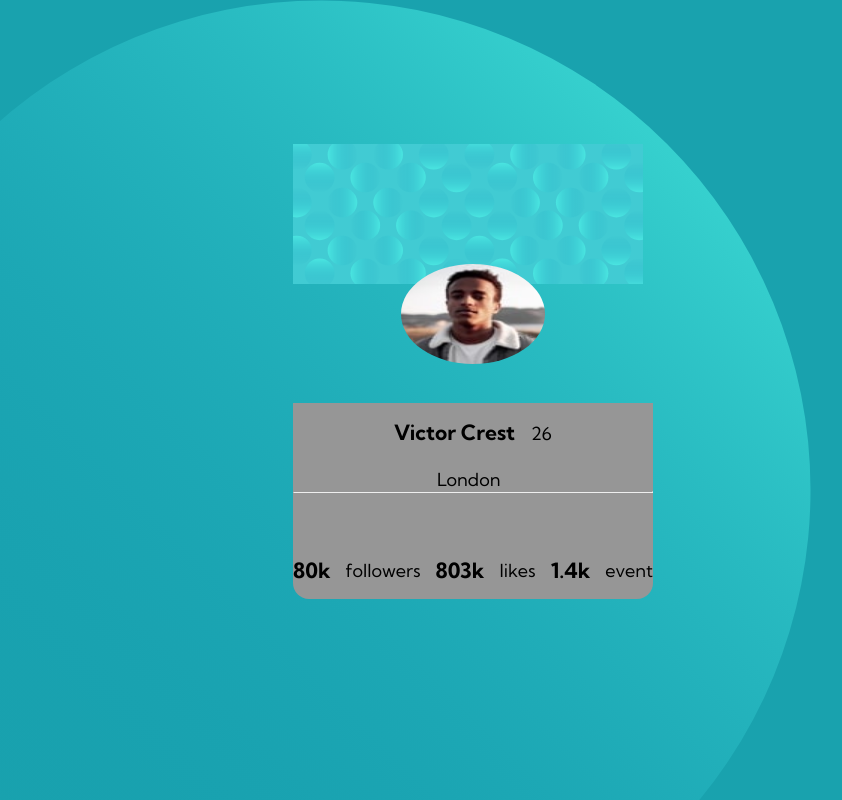
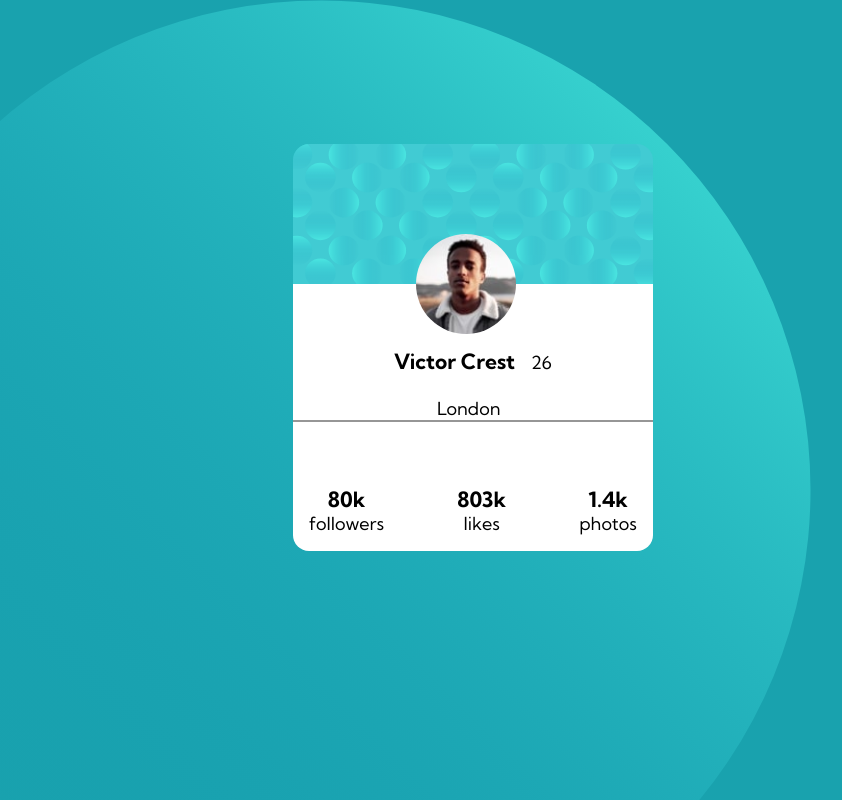
Before and after one commit to EniolaCodes/Profile-Card, a plain HTML site: page index.html in a window 1280 px wide. Shown: the whole page, without its empty margins (167-1009 px from the left). Drawn offline with Linux system fonts and the light colour scheme.

Commit message:
completed project

```diff
--- a/index.html
+++ b/index.html
@@ -1,21 +1,30 @@
 <!DOCTYPE html>
 <html lang="en">
   <head>
-  <meta charset="UTF-8">
-  <meta name="viewport" content="width=device-width, initial-scale=1.0"> <!-- displays site properly based on user's device -->
-  <link rel="icon" type="image/png" sizes="32x32" href="./images/favicon-32x32.png">
-  <link rel="preconnect" href="https://fonts.googleapis.com">
-  <link rel="preconnect" href="https://fonts.gstatic.com" crossorigin>
-  <link href="https://fonts.googleapis.com/css2?family=Kumbh+Sans:wght@400;700&display=swap" rel="stylesheet">
-  <link rel="stylesheet" href="style.css">
+    <meta charset="UTF-8" />
+    <meta name="viewport" content="width=device-width, initial-scale=1.0" />
+    <!-- displays site properly based on user's device -->
+    <link
+      rel="icon"
+      type="image/png"
+      sizes="32x32"
+      href="./images/favicon-32x32.png"
+    />
+    <link rel="preconnect" href="https://fonts.googleapis.com" />
+    <link rel="preconnect" href="https://fonts.gstatic.com" crossorigin />
+    <link
+      href="https://fonts.googleapis.com/css2?family=Kumbh+Sans:wght@400;700&display=swap"
+      rel="stylesheet"
+    />
+    <link rel="stylesheet" href="style.css" />
     <title>Frontend Mentor | Profile card component</title>
   </head>
   <body>
     <div class="container">
       <div class="card">
-      <img src="./images/bg-pattern-card.svg" class="card-svg">
+        <img src="./images/bg-pattern-card.svg" class="card-svg" />
         <div class="image-wrapper">
-        <img src="./images/image-victor.jpg" class="image">
+          <img src="./images/image-victor.jpg" class="image" />
         </div>
         <!-- <img src="./images/bg-pattern-bottom.svg" class="bottom-svg"> -->
       </div>
@@ -24,22 +33,22 @@
           <h3 class="name">Victor Crest</h3>
           <span class="age">26</span>
         </div>
-      <br>
+        <br />
         <span class="city">London</span>
-      <hr>
+        <hr />
         <div class="data">
-      <!-- <h3 class="number">80k</h3>
+          <div class="media">
+            <h3 class="number">80k</h3>
             <span class="event">followers</span>
+          </div>
+          <div class="media">
             <h3 class="number">803k</h3>
             <span class="event">likes</span>
+          </div>
+          <div class="media">
             <h3 class="number">1.4k</h3>
-      <span class="event">photos</span> -->
-      <h3>80k</h3>
-      <span>followers</span>
-      <h3>803k</h3>
-      <span>likes</span>
-      <h3>1.4k</h3>
-      <span>event</span>
+            <span class="event">photos</span>
+          </div>
         </div>
       </div>
     </div>
--- a/style.css
+++ b/style.css
@@ -1,96 +1,95 @@
-@import url('https://fonts.googleapis.com/css2?family=Kumbh+Sans:wght@400;700&display=swap');
-*{
+@import url("https://fonts.googleapis.com/css2?family=Kumbh+Sans:wght@400;700&display=swap");
+* {
   padding: 0;
   margin: 0;
   box-sizing: border-box;
 }
-body{
-    font-family: 'Kumbh Sans', sans-serif;
+body {
+  font-family: "Kumbh Sans", sans-serif;
   background-image: url(./images/bg-pattern-top.svg);
   background-repeat: no-repeat;
-    background-color: hsl(185,75%,39%);
+  background-color: hsl(185, 75%, 39%);
   font-size: 18px;
 }
 
-.container{
-    /* width: 70%; */
+.container {
   max-width: 360px;
   margin: auto;
-    padding-top: 5rem;
+  padding-top: 9rem;
+
   /* border-radius: 2rem; */
+  /* border-top-left-radius: 1rem;
+    border-top-right-radius: 1rem; */
+}
+.card {
+  border: none;
+  /* border: 1px solid hsl(185, 75%, 39%); */
   /* border-top-left-radius: 1rem; */
-
-
-}
-.card{
-    padding-bottom: 4rem;
-    padding-top: 4rem;
-    border-top-left-radius: 1rem;
+  width: 350px;
+  height: 140px;
+  position: relative;
   /* border-radius: 2rem; */
 }
 
-/* .card-svg{
-    width: 350px;
+.card-svg {
+  width: 360px;
   height: 140px;
-}     */
-.image-wrapper{
-    display: flex;
+  border-radius: 1rem 1rem 0 0;
+
+  /* border-top-right-radius: 2rem; */
+}
+.image-wrapper {
+  /* display: flex;
   justify-content: center;
   align-items: center;
-    height: 50px;
-
-
+  height: 50px; */
+  top: 90px;
+  position: absolute;
+  left: 35%;
 }
 
-
-.image{
-
+.image {
   border-radius: 50%;
-    width: 40%;
+  width: 100%;
   height: 100px;
-
 }
-.info{
-    background-color: hsl(0,0%,59%);
+.info {
+  background-color: #fff;
   border-bottom-left-radius: 1rem;
   border-bottom-right-radius: 1rem;
-    /* margin-top: 3rem; */
-    /* padding-top: 1rem; */
-    /* width: 350; */
-    /* height: 140; */
-    /* max-width: 360px; */
-    /* height: 100%; */
-
 }
-.bio{
+.bio {
   display: flex;
   flex-direction: row;
   justify-content: center;
-    /* margin-top: 3rem; */
-    /* padding-top: 4rem; */
+  padding-top: 3rem;
 }
-.name{
+.name {
   margin-top: 1rem;
 }
-.age{
+.age {
   padding-left: 1rem;
   margin-top: 1.2rem;
+}
+.city {
+  padding-left: 9rem;
+  /* padding-top: 2rem; */
+}
+hr {
+  border: 0.1px solid hsl(0, 0%, 59%);
+}
 
-}
-.city{
-    padding-left: 9rem;
-}
-hr{
-    /* padding-bottom: 2rem; */
-    /* border:none; */
-    border-top: 0.1rem solid hsl(0,0%,59%);
-    /* margin-bottom: 0.1rem; */
-    /* color: hsl(0,0%,59%); */
-}
-.data{
+.data {
   display: flex;
   justify-content: space-between;
   align-items: center;
   padding-bottom: 1rem;
   padding-top: 4rem;
 }
+.media {
+  display: flex;
+  flex-direction: column;
+  justify-content: center;
+  align-items: center;
+  padding: 0 1rem 0 1rem;
+}
```
Lines whose indentation alone changed are shown as unchanged.
